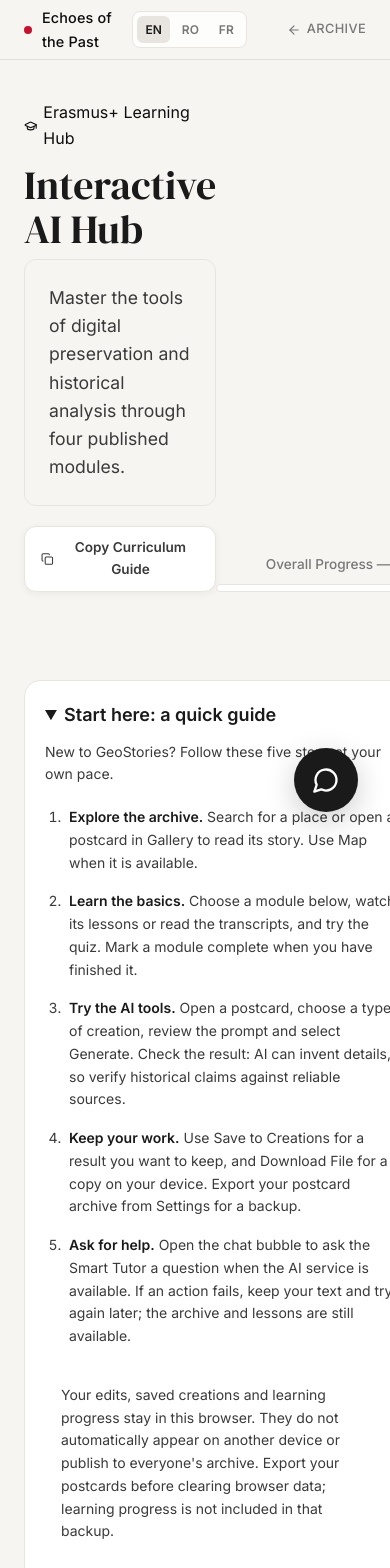
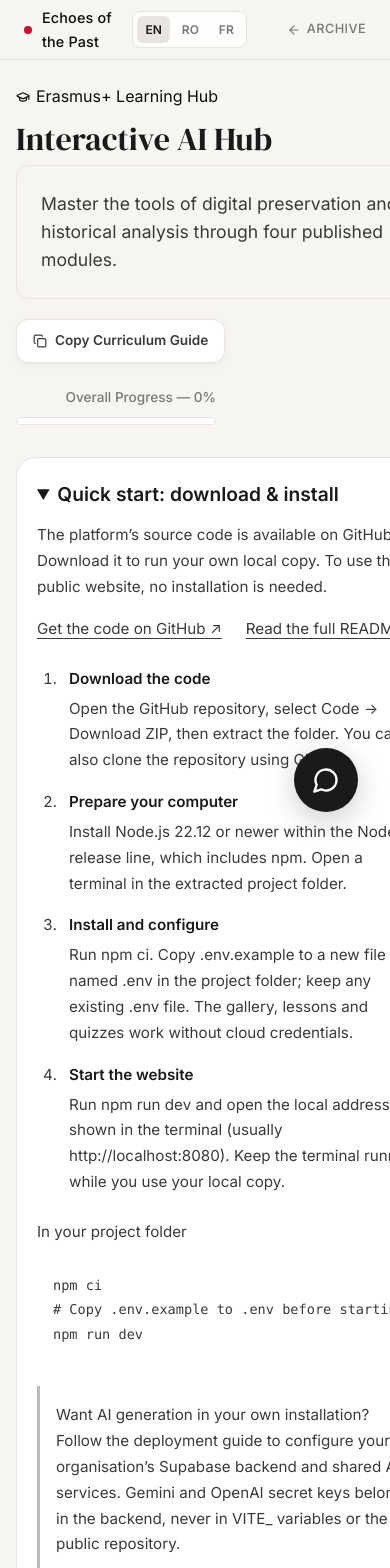
Before and after one commit to senskorea/echoesofthepast, a React (Vite) app: page /learn in a window 390 px wide. Shown: the top 1568 px of the page. Built offline with nearby package versions, Linux system fonts and the light colour scheme.

Commit message:
Fix Learning Hub layout and focus quick start on installation

```diff
--- a/src/components/QuickStartGuide.tsx
+++ b/src/components/QuickStartGuide.tsx
@@ -1,74 +1,63 @@
-import { Link } from "react-router-dom";
 import { useLanguage } from "@/lib/i18n";
 
+const repository = "https://github.com/senskorea/echoesofthepast";
 const guides = {
   en: {
-    title: "Start here: a quick guide",
-    intro: "New to GeoStories? Follow these five steps at your own pace.",
+    title: "Quick start: download & install",
+    intro: "The platform’s source code is available on GitHub. Download it to run your own local copy. To use this public website, no installation is needed.",
     steps: [
-      ["Explore the archive", "Search for a place or open a postcard in Gallery to read its story. Use Map when it is available."],
-      ["Learn the basics", "Choose a module below, watch its lessons or read the transcripts, and try the quiz. Mark a module complete when you have finished it."],
-      ["Try the AI tools", "Open a postcard, choose a type of creation, review the prompt and select Generate. Check the result: AI can invent details, so verify historical claims against reliable sources."],
-      ["Keep your work", "Use Save to Creations for a result you want to keep, and Download File for a copy on your device. Export your postcard archive from Settings for a backup."],
-      ["Ask for help", "Open the chat bubble to ask the Smart Tutor a question when the AI service is available. If an action fails, keep your text and try again later; the archive and lessons are still available."],
+      ["Download the code", "Open the GitHub repository, select Code → Download ZIP, then extract the folder. You can also clone the repository using Git."],
+      ["Prepare your computer", "Install Node.js 22.12 or newer within the Node 22 release line, which includes npm. Open a terminal in the extracted project folder."],
+      ["Install and configure", "Run npm ci. Copy .env.example to a new file named .env in the project folder; keep any existing .env file. The gallery, lessons and quizzes work without cloud credentials."],
+      ["Start the website", "Run npm run dev and open the local address shown in the terminal (usually http://localhost:8080). Keep the terminal running while you use your local copy."],
     ],
-    storage: "Your edits, saved creations and learning progress stay in this browser. They do not automatically appear on another device or publish to everyone's archive. Export your postcards before clearing browser data; learning progress is not included in that backup.",
-    availability: "AI creation, uploads and the map depend on online services. You can make up to five AI requests per day in this browser; analysis, tutor replies and prompt polishing count too. Some media tools may be temporarily unavailable. You do not need to enter API keys. You can start with the gallery and learning modules.",
-    archive: "Explore the archive", backup: "Open backup settings",
+    note: "Want AI generation in your own installation? Follow the deployment guide to configure your organisation’s Supabase backend and shared AI services. Gemini and OpenAI secret keys belong in the backend, never in VITE_ variables or the public repository.",
+    repo: "Get the code on GitHub", readme: "Read the full README", deploy: "Backend & deployment guide", commands: "In your project folder",
   },
   ro: {
-    title: "Începe aici: ghid rapid",
-    intro: "Ești la început cu GeoStories? Urmează acești cinci pași în ritmul tău.",
+    title: "Ghid rapid: descărcare și instalare",
+    intro: "Codul sursă al platformei este disponibil pe GitHub. Descarcă-l pentru a rula o copie locală. Acest site public poate fi folosit fără instalare.",
     steps: [
-      ["Explorează arhiva", "Caută un loc sau deschide o carte poștală din galerie pentru a-i citi povestea. Folosește harta când este disponibilă."],
-      ["Învață noțiunile de bază", "Alege un modul de mai jos, urmărește lecțiile sau citește transcrierile și răspunde la chestionar. Marchează modulul ca finalizat după ce l-ai parcurs."],
-      ["Încearcă instrumentele AI", "Deschide o carte poștală, alege un tip de creație, verifică instrucțiunile și apasă Generate. Verifică rezultatul: AI poate inventa detalii, așa că verifică afirmațiile istorice în surse de încredere."],
-      ["Păstrează-ți munca", "Folosește Save to Creations pentru a păstra un rezultat și Download File pentru o copie pe dispozitiv. Exportă arhiva cărților poștale din Setări pentru o copie de siguranță."],
-      ["Cere ajutor", "Deschide fereastra de chat pentru a întreba tutorele, când serviciul AI este disponibil. Dacă o acțiune eșuează, păstrează textul și încearcă mai târziu; arhiva și lecțiile rămân disponibile."],
+      ["Descarcă codul", "Deschide depozitul GitHub, alege Code → Download ZIP și dezarhivează folderul. Poți clona depozitul și cu Git."],
+      ["Pregătește calculatorul", "Instalează Node.js din seria 22, versiunea 22.12 sau mai nouă, care include npm. Deschide un terminal în folderul proiectului dezarhivat."],
+      ["Instalează și configurează", "Rulează npm ci. Copiază .env.example într-un fișier nou numit .env în folderul proiectului; păstrează orice fișier .env existent. Galeria, lecțiile și chestionarele funcționează fără credențiale cloud."],
+      ["Pornește site-ul", "Rulează npm run dev și deschide adresa locală afișată în terminal (de obicei http://localhost:8080). Lasă terminalul deschis cât timp folosești copia locală."],
     ],
-    storage: "Modificările, creațiile salvate și progresul rămân în acest browser. Nu apar automat pe alt dispozitiv și nu sunt publicate în arhiva tuturor. Exportă cărțile poștale înainte de a șterge datele browserului; progresul lecțiilor nu este inclus în acea copie.",
-    availability: "Crearea cu AI, încărcările și harta depind de servicii online. Poți trimite până la cinci cereri AI pe zi în acest browser; analiza, răspunsurile tutorelui și îmbunătățirea instrucțiunilor sunt incluse. Unele instrumente media pot fi temporar indisponibile. Nu trebuie să introduci chei API. Poți începe cu galeria și modulele de învățare.",
-    archive: "Explorează arhiva", backup: "Deschide setările pentru backup",
+    note: "Pentru generare AI în propria instalare, urmează ghidul de implementare pentru a configura backend-ul Supabase și serviciile AI ale organizației. Cheile secrete Gemini și OpenAI se păstrează în backend, niciodată în variabile VITE_ sau în depozitul public.",
+    repo: "Descarcă de pe GitHub", readme: "Citește README", deploy: "Ghid backend și implementare", commands: "În folderul proiectului",
   },
   fr: {
-    title: "Commencez ici : guide rapide",
-    intro: "Vous découvrez GeoStories ? Suivez ces cinq étapes à votre rythme.",
+    title: "Démarrage rapide : télécharger et installer",
+    intro: "Le code source de la plateforme est disponible sur GitHub. Téléchargez-le pour exécuter votre propre copie locale. Aucune installation n’est nécessaire pour utiliser ce site public.",
     steps: [
-      ["Explorez les archives", "Recherchez un lieu ou ouvrez une carte postale dans la galerie pour lire son histoire. Utilisez la carte lorsqu'elle est disponible."],
-      ["Apprenez les bases", "Choisissez un module ci-dessous, regardez les leçons ou lisez les transcriptions, puis répondez au quiz. Marquez le module comme terminé lorsque vous l'avez parcouru."],
-      ["Essayez les outils d'IA", "Ouvrez une carte postale, choisissez un type de création, relisez les instructions et sélectionnez Generate. Vérifiez le résultat : l'IA peut inventer des détails. Consultez des sources fiables pour les affirmations historiques."],
-      ["Conservez votre travail", "Utilisez Save to Creations pour conserver un résultat et Download File pour une copie sur votre appareil. Exportez vos cartes postales depuis les paramètres pour en garder une sauvegarde."],
-      ["Demandez de l'aide", "Ouvrez la bulle de discussion pour poser une question au tuteur lorsque le service d'IA est disponible. Si une action échoue, gardez votre texte et réessayez plus tard ; les archives et les leçons restent disponibles."],
+      ["Télécharger le code", "Ouvrez le dépôt GitHub, choisissez Code → Download ZIP, puis décompressez le dossier. Vous pouvez aussi cloner le dépôt avec Git."],
+      ["Préparer votre ordinateur", "Installez Node.js de la série 22, version 22.12 ou ultérieure, qui inclut npm. Ouvrez un terminal dans le dossier du projet décompressé."],
+      ["Installer et configurer", "Exécutez npm ci. Copiez .env.example dans un nouveau fichier nommé .env à la racine du projet ; conservez tout fichier .env existant. La galerie, les leçons et les quiz fonctionnent sans identifiants cloud."],
+      ["Lancer le site", "Exécutez npm run dev et ouvrez l’adresse locale affichée dans le terminal (généralement http://localhost:8080). Gardez le terminal ouvert pendant l’utilisation de votre copie locale."],
     ],
-    storage: "Vos modifications, créations enregistrées et progrès restent dans ce navigateur. Ils n'apparaissent pas automatiquement sur un autre appareil et ne sont pas publiés dans les archives de tous. Exportez vos cartes postales avant d'effacer les données du navigateur ; les progrès des leçons ne sont pas inclus dans cette sauvegarde.",
-    availability: "La création par IA, les envois de fichiers et la carte dépendent de services en ligne. Vous disposez de cinq demandes d’IA par jour dans ce navigateur ; l’analyse, les réponses du tuteur et l’amélioration des instructions sont incluses. Certains outils multimédias peuvent être temporairement indisponibles. Vous ne devez pas saisir de clés API. Vous pouvez commencer par la galerie et les modules.",
-    archive: "Explorer les archives", backup: "Ouvrir les paramètres de sauvegarde",
+    note: "Pour activer la génération par IA dans votre installation, suivez le guide de déploiement pour configurer le backend Supabase et les services d’IA de votre organisation. Les clés secrètes Gemini et OpenAI restent dans le backend, jamais dans les variables VITE_ ou le dépôt public.",
+    repo: "Obtenir le code sur GitHub", readme: "Lire le README complet", deploy: "Guide backend et déploiement", commands: "Dans le dossier du projet",
   },
 };
 
 export default function QuickStartGuide() {
   const { lang } = useLanguage();
   const guide = guides[lang];
-
   return (
-    <details open className="mb-8 rounded-2xl border border-[var(--grey-5)] bg-white p-5 sm:p-7">
-      <summary className="cursor-pointer text-lg font-semibold text-[var(--grey-1)] focus-visible:outline focus-visible:outline-2 focus-visible:outline-offset-4">
-        {guide.title}
-      </summary>
-      <p className="mt-3 text-sm leading-relaxed text-[var(--grey-2)]">{guide.intro}</p>
-      <ol className="mt-5 list-decimal space-y-4 pl-5 text-sm leading-relaxed text-[var(--grey-2)]">
-        {guide.steps.map(([title, text]) => (
-          <li key={title} className="pl-1">
-            <strong className="text-[var(--grey-1)]">{title}.</strong> {text}
-          </li>
-        ))}
+    <details open className="learn-guide">
+      <summary>{guide.title}</summary>
+      <p>{guide.intro}</p>
+      <div className="learn-guide-links">
+        <a href={repository} target="_blank" rel="noopener noreferrer">{guide.repo} ↗</a>
+        <a href={`${repository}/blob/main/README.md`} target="_blank" rel="noopener noreferrer">{guide.readme} ↗</a>
+      </div>
+      <ol>
+        {guide.steps.map(([title, text]) => <li key={title}><strong>{title}</strong><p>{text}</p></li>)}
       </ol>
-      <p className="mt-5 rounded-lg bg-[var(--grey-6)] p-4 text-sm leading-relaxed text-[var(--grey-2)]">{guide.storage}</p>
-      <p className="mt-3 text-sm leading-relaxed text-[var(--grey-2)]">{guide.availability}</p>
-      <div className="mt-5 flex flex-wrap gap-x-6 gap-y-3 text-sm font-semibold">
-        <Link to="/" className="underline underline-offset-4">{guide.archive}</Link>
-        <Link to="/settings" className="underline underline-offset-4">{guide.backup}</Link>
-      </div>
+      <p className="eop-label">{guide.commands}</p>
+      <pre><code>{"npm ci\n# Copy .env.example to .env before starting\nnpm run dev"}</code></pre>
+      <p className="learn-guide-note">{guide.note}</p>
+      <a href={`${repository}/blob/main/DEPLOYMENT.md`} target="_blank" rel="noopener noreferrer">{guide.deploy} ↗</a>
     </details>
   );
 }
--- a/src/eop.css
+++ b/src/eop.css
@@ -2329,3 +2329,29 @@ body {
   background: white;
   border: 1px solid var(--grey-5);
 }
+
+
+/* The learning hub is a document flow, independent of the postcard split view. */
+.learn-layout { max-width: 1100px; margin: 40px auto 80px; padding: 0 24px; min-width: 0; }
+.learn-header, .learn-module-header { display: flex; justify-content: space-between; align-items: flex-start; gap: 24px; flex-wrap: wrap; margin-bottom: 32px; }
+.learn-header > :first-child { flex: 1 1 460px; min-width: 0; }
+.learn-modules { display: grid; grid-template-columns: repeat(2, minmax(0, 1fr)); gap: 24px; }
+.learn-modules > *, .learn-module-header > * { min-width: 0; }
+.learn-module-detail, .learn-guide { padding: 32px; border: 1px solid var(--grey-5); border-radius: 20px; background: white; }
+.learn-guide { margin-bottom: 32px; color: var(--grey-2); font-size: .95rem; line-height: 1.7; overflow-wrap: anywhere; }
+.learn-guide summary { cursor: pointer; font-size: 1.2rem; font-weight: 600; color: var(--grey-1); }
+.learn-guide p { margin: 12px 0; }
+.learn-guide ol { list-style: decimal; padding-left: 24px; margin: 24px 0; }
+.learn-guide li { padding-left: 8px; margin: 16px 0; }
+.learn-guide li p { margin: 4px 0 0; }
+.learn-guide strong { color: var(--grey-1); }
+.learn-guide a { text-decoration: underline; text-underline-offset: 4px; }
+.learn-guide-links { display: flex; flex-wrap: wrap; gap: 12px 24px; margin-top: 16px; }
+.learn-guide pre { overflow-x: auto; padding: 16px; border-radius: 10px; background: var(--grey-6); font-size: .85rem; line-height: 1.8; }
+.learn-guide .learn-guide-note { margin: 24px 0 16px; padding: 16px; border-left: 3px solid var(--grey-4); background: var(--grey-6); }
+@media (max-width: 640px) {
+  .learn-layout { padding: 0 16px; margin-top: 24px; }
+  .learn-modules { grid-template-columns: minmax(0, 1fr); }
+  .learn-module-detail, .learn-guide { padding: 20px; }
+  .learn-header .pd-title { font-size: 2rem !important; }
+}
--- a/src/pages/LearnHub.tsx
+++ b/src/pages/LearnHub.tsx
@@ -105,9 +105,9 @@ const LearnHub = () => {
         </nav>
       </header>
 
-      <div className="pd-layout" style={{ maxWidth: 1000, margin: "40px auto 80px", padding: "0 24px" }}>
+      <div className="learn-layout">
         {/* ── HERO ── */}
-        <div style={{ marginBottom: 48, display: "flex", justifyContent: "space-between", alignItems: "flex-end" }}>
+        <div className="learn-header">
           <div>
             <p className="eop-label" style={{ display: "flex", alignItems: "center", gap: 6 }}>
               <GraduationCap style={{ width: 14, height: 14 }} /> Erasmus+ Learning Hub
@@ -159,8 +159,8 @@ const LearnHub = () => {
               <ArrowLeft style={{ width: 16, height: 16 }} /> Back to Curriculum
             </button>
 
-            <div style={{ background: "white", borderRadius: 20, border: "1px solid var(--grey-5)", padding: 32, boxShadow: "0 10px 30px rgba(0,0,0,0.03)" }}>
-              <div style={{ display: "flex", justifyContent: "space-between", alignItems: "flex-start", marginBottom: 32 }}>
+            <div className="learn-module-detail">
+              <div className="learn-module-header">
                 <div>
                   <p className="eop-label">Module {selectedModule.number}</p>
                   <h2 style={{ fontSize: "1.8rem", fontWeight: 500, fontFamily: "var(--font-serif)" }}>{selectedModule.title}</h2>
@@ -309,7 +309,7 @@ const LearnHub = () => {
           </div>
         ) : (
           /* ── DASHBOARD GRID ── */
-          <div style={{ display: "grid", gridTemplateColumns: "repeat(auto-fill, minmax(300px, 1fr))", gap: 24 }}>
+          <div className="learn-modules">
             {PUBLISHED_MODULES.map(module => {
               const isCompleted = completedModules.includes(module.id);
               return (
```
